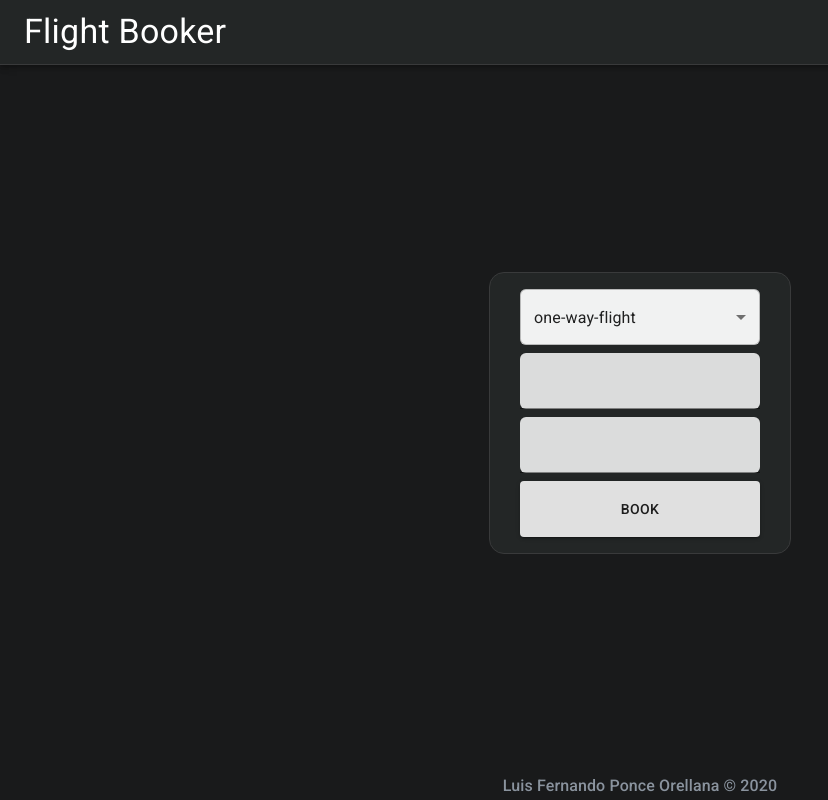
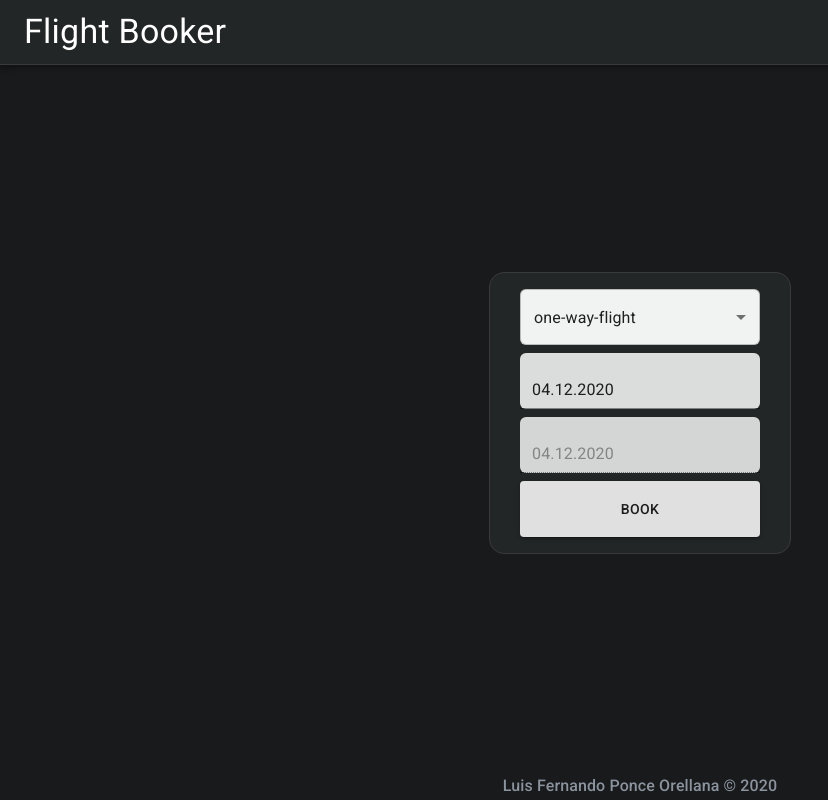
Before and after one commit to homeless-coder/flight-booker, a React (Create React App) app: page / in a window 1280 px wide. Shown: the whole page, without its empty margins (0-828 px from the left). Built offline with nearby package versions, Linux system fonts and the light colour scheme.

Commit message:
I have implemented functionality to Book

```diff
--- a/src/App.js
+++ b/src/App.js
@@ -1,13 +1,28 @@
-import React from "react";
+import React, { useState } from "react";
 import { Navbar, Footer, Book } from "./components";
 import "./App.css";
+import moment from "moment";
 
 function App() {
+  const [flightType, setFlightType] = useState(0);
+  const [startDate, setStartDate] = useState(
+    moment(new Date()).format("DD.MM.YYYY")
+  );
+  const [returnDate, setReturnDate] = useState(
+    moment(new Date()).format("DD.MM.YYYY")
+  );
 
   return (
     <div className="App">
       <Navbar title="Flight Booker" />
-      <Book />
+      <Book
+        startDate={startDate}
+        setStartDate={setStartDate}
+        flightType={flightType}
+        setFlightType={setFlightType}
+        returnDate={returnDate}
+        setReturnDate={setReturnDate}
+      />
       <Footer />
     </div>
   );
--- a/src/components/Book/index.js
+++ b/src/components/Book/index.js
@@ -8,6 +8,7 @@ import {
   Select,
   Button,
 } from "@material-ui/core";
+import moment from "moment";
 import { flightTypes } from "../../constants/flights";
 
 const useStyles = makeStyles((theme) => ({
@@ -43,11 +44,18 @@ const useStyles = makeStyles((theme) => ({
     justifyContent: "space-evenly",
   },
   button: {
-      height: "56px"
-  }
+    height: "56px",
+  },
 }));
 
-const Book = ({}) => {
+const Book = ({
+  flightType,
+  setFlightType,
+  startDate,
+  setStartDate,
+  returnDate,
+  setReturnDate,
+}) => {
   const classes = useStyles();
 
   const renderOptions = () =>
@@ -56,6 +64,28 @@ const Book = ({}) => {
         {flight.label}
       </option>
     ));
+
+  const validateFlight = () => (flightType == 0 ? true : false);
+
+  const validateBook = () => {
+    let startTimestamps = moment(startDate).format("x");
+    let returnTimestamps = moment(returnDate).format("x");
+
+    if (flightType == 0) {
+      return false;
+    } else if (startTimestamps > returnTimestamps) {
+      return true;
+    } else if (!validateDateFormat(returnDate)) {
+      return true;
+    } else {
+      return false;
+    }
+  };
+
+  const validateDateFormat = (string) => {
+    let regex = /^\s*(3[01]|[12][0-9]|0?[1-9])\.(1[012]|0?[1-9])\.((?:19|20)\d{2})\s*$/g;
+    return regex.test(string);
+  };
 
   return (
     <div className={classes.root}>
@@ -71,8 +101,8 @@ const Book = ({}) => {
             <FormControl variant="outlined" className={classes.formControl}>
               <Select
                 native
-                value={0}
-                onChange={() => {}}
+                value={flightType}
+                onChange={(e) => setFlightType(e.target.value)}
                 inputProps={{
                   name: "flightType",
                   id: "outlined-age-native-simple",
@@ -81,9 +111,27 @@ const Book = ({}) => {
               >
                 {renderOptions()}
               </Select>
-              <TextField className={classes.input} variant="filled" />
-              <TextField variant="filled" className={classes.input} />
-              <Button variant="contained" className={classes.button}>
+              <TextField
+                className={classes.input}
+                error={!validateDateFormat(startDate)}
+                variant="filled"
+                value={startDate}
+                onChange={(e) => setStartDate(e.target.value)}
+              />
+              <TextField
+                variant="filled"
+                className={classes.input}
+                error={!validateDateFormat(returnDate)}
+                value={returnDate}
+                disabled={validateFlight()}
+                onChange={(e) => setReturnDate(e.target.value)}
+              />
+              <Button
+                variant="contained"
+                disabled={validateBook()}
+                className={classes.button}
+                onClick={() => validateBook()}
+              >
                 Book
               </Button>
             </FormControl>
```
Also changed, not shown: 1 other file (tests, documents, lock files or other folders).
